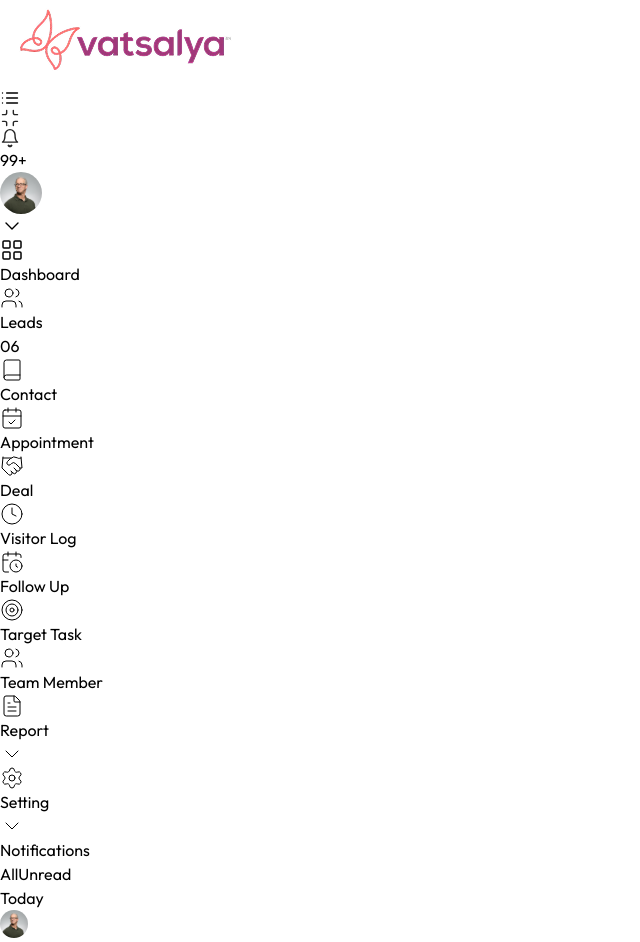
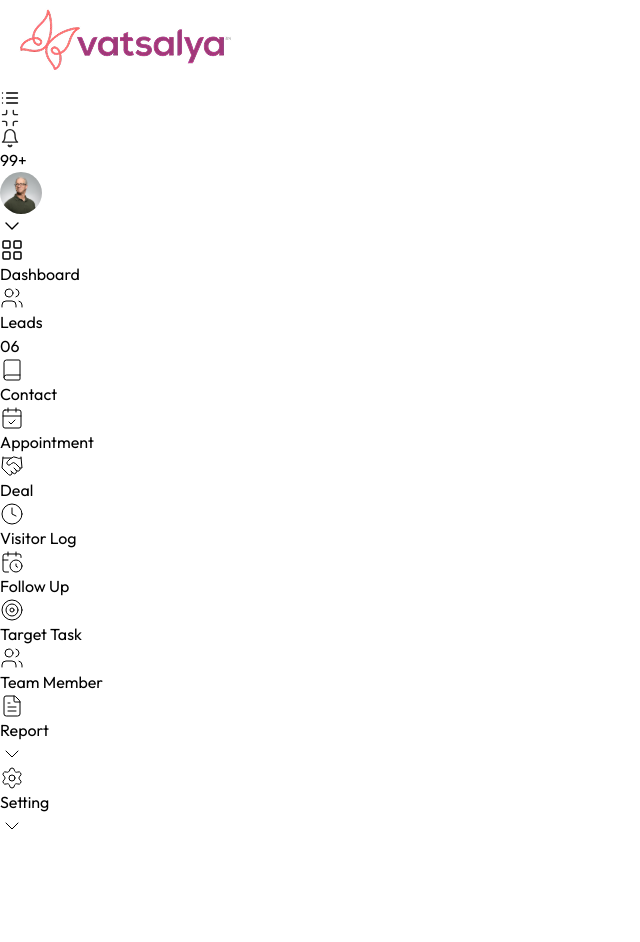
Before and after one commit to Groot-001/Current_Project, a React (Vite) app: page /dashboard in a window 1280 px wide. Shown: the top 942 px of the page, without its empty margins (0-640 px from the left). After the commit the page ends 838 px from the top, so only its background shows below. Built offline with nearby package versions, Linux system fonts and the light colour scheme.

Commit message:
BulkActionsMenu initiated

```diff
--- /dev/null
+++ b/src/components/dashboard/bulk-actions/BulkActionsMenu.tsx
@@ -0,0 +1,11 @@
+import React from 'react';
+
+const BulkActionsMenu = () => {
+  return (
+    <div>
+
+    </div>
+  );
+}
+
+export default BulkActionsMenu;
--- a/src/pages/Dashboard.tsx
+++ b/src/pages/Dashboard.tsx
@@ -10,6 +10,7 @@ import ToolbarCard from "../components/dashboard/ToolbarCard";
 import WorkLoadSnapshot from "../components/dashboard/WorkLoadSnapshot";
 import AgentStatusTable from "../components/dashboard/AgentStatusTable";
 import Notifications from "../components/dashboard/Notifications";
+import BulkActionsMenu from "../components/dashboard/bulk-actions/BulkActionsMenu";
 
 const Dashboard = () => {
   return (
@@ -35,7 +36,8 @@ const Dashboard = () => {
             {/* <Profile /> */}
             {/* <WorkLoadSnapshot /> */}
             {/* <AgentStatusTable /> */}
-            <Notifications />
+            {/* <Notifications /> */}
+            <BulkActionsMenu />
           </div>
         </div>
       </div>
```
